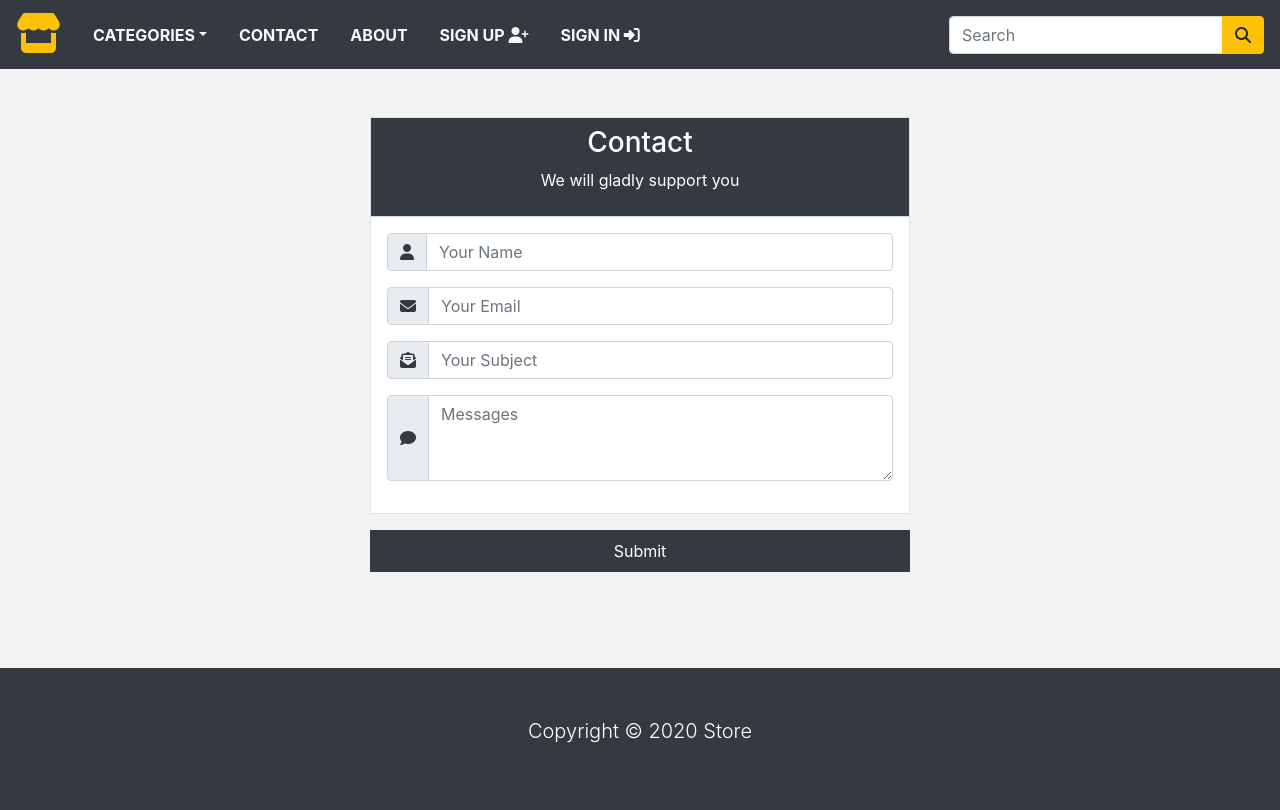
After one commit to shivangmedhekar/eCommerce-Website-Django, a Django app: page /contact/ in a window 1280 px wide. The commit adds this page. Run offline with Django 3.2, Linux system fonts and the light colour scheme; data comes from the database, SQL or seed files in the repository; both versions use the stored data as it was after the commit; some libraries are stand-ins or nearby versions.

Commit message:
Code Added

```diff
--- a/ecommerce_project/ecommerce_project/settings.py
+++ b/ecommerce_project/ecommerce_project/settings.py
@@ -39,6 +39,8 @@ INSTALLED_APPS = [
     'django.contrib.staticfiles',
     'store',
     'stripe',
+    'crispy_forms',
+    'widget_tweaks',
 ]
 
 MIDDLEWARE = [
@@ -129,3 +131,5 @@ MEDIA_ROOT  = os.path.join(BASE_DIR, 'static', 'media')
 
 STRIPE_PUBLISHABLE_KEY = 'pk_test_51HK7RcHxG7ECoAMyiUMJtCv7e8PxB5gFQfa5F7WSFQG3A1GXcSm6EvtFSDagN1PB4QI8HIGXyXFFgxVbvepwyvik00cQ8MYtBQ'
 STRIPE_SECRET_KEY = 'sk_test_51HK7RcHxG7ECoAMyUP32fK9r7LjCBSOc0jjo7m2n7qVK7LywRVh8xlaVvwBrismOUlE9Gto5Z5LSIixWQNqm7wFa00h1QdJjjW'
+
+CRISPY_TEMPLATE_PACK = 'bootstrap4'
--- /dev/null
+++ b/ecommerce_project/store/forms.py
@@ -0,0 +1,28 @@
+from django import forms
+from django.contrib.auth.forms import UserCreationForm
+from django.contrib.auth.models import User
+from crispy_forms.helper import FormHelper
+
+class SignUpForm(UserCreationForm):
+    first_name = forms.CharField(max_length=100, required=True)
+    last_name = forms.CharField(max_length=100, required=True)
+    email = forms.EmailField(max_length=250, help_text='eg. youremail@gmail.com')
+
+    class Meta:
+        model = User
+        fields = ('first_name', 'last_name', 'username', 'password1', 'password2')
+
+
+class ContactForm(forms.Form):
+    subject = forms.CharField(max_length=50, required=True)
+    name = forms.CharField(max_length=20, required=True)
+    from_email = forms.EmailField(max_length=50, required=True)
+    message = forms.CharField(
+        max_length=500,
+        widget=forms.Textarea(),
+        help_text='Write here your message!'
+    )
+    def __init__(self, *args, **kwargs):
+        super(ContactForm, self).__init__(*args, **kwargs)
+        self.helper = FormHelper()
+        self.helper.form_show_labels = False
--- a/ecommerce_project/store/static/css/base.css
+++ b/ecommerce_project/store/static/css/base.css
@@ -20,3 +20,12 @@ body{
     letter-spacing: .2em;
 
 }
+
+.errorlist li {
+    color: red;
+    font-weight: bold;
+}
+
+.custom_div {
+    margin-bottom: 20px !important;
+}
--- /dev/null
+++ b/ecommerce_project/store/templates/contact.html
@@ -0,0 +1,83 @@
+{% extends 'base.html' %}
+{% load static %}
+{% load widget_tweaks %}
+{% block title %}
+CONTACT
+{% endblock %}
+
+{% block content %}
+
+<div class="container">
+  <div class="row justify-content-center mt-5">
+    <div class="col-12 col-md-8 col-lg-6 pb-5">
+      <form method="post">
+          {% csrf_token %}
+          <div class="card border rounded-0">
+            <div class="card-header p-0">
+              <div class="bg-dark text-white text-center py-2">
+                <h3>Contact</h3>
+                <p>We will gladly support you</p>
+              </div>
+            </div>
+            <div class="card-body p-3">
+              <div class="form-group">
+                <div class="input-group mb-3">
+                  <div class="input-group-prepend">
+                    <span class="input-group-text"><i class="fa fa-user text-dark"></i></span>
+                  </div>
+                  {% render_field form.name class+="form-control" placeholder="Your Name"  %}
+                </div>
+              </div>
+
+              <div class="form-group">
+                <div class="input-group mb-3">
+                  <div class="input-group-prepend">
+                    <span class="input-group-text"><i class="fa fa-envelope text-dark"></i></span>
+                  </div>
+                  {% render_field form.from_email class+="form-control" placeholder="Your Email" %}
+                </div>
+              </div>
+
+              <div class="form-group">
+                <div class="input-group mb-3">
+                  <div class="input-group-prepend">
+                    <span class="input-group-text"><i class="fa fa-envelope-open-text text-dark"></i></span>
+                  </div>
+                  {% render_field form.subject class+="form-control" placeholder="Your Subject"  %}
+                </div>
+              </div>
+
+              <div class="form-group">
+                <div class="input-group mb-3">
+                  <div class="input-group-prepend">
+                    <span class="input-group-text"><i class="fa fa-comment text-dark"></i></span>
+                  </div>
+                  {% render_field form.message rows="3" class+="form-control" placeholder="Messages"  %}
+                </div>
+              </div>
+
+            </div>
+          </div>
+
+        <button type="submit" class="btn btn-dark btn-block rounded-0 py-2 mt-3">Submit</button>
+
+      </form>
+    </div>
+  </div>
+</div>
+
+
+
+<!-- <div class="container">
+  <h1>Contact</h1>
+  <form method="post">
+    {% csrf_token %}
+
+
+    <button type="submit" class="btn btn-dark btn-block rounded-0 py-2 mt-3">Submit</button>
+  </form>
+</div> -->
+
+
+
+{% endblock %}
--- a/ecommerce_project/store/templates/navbar.html
+++ b/ecommerce_project/store/templates/navbar.html
@@ -1,43 +1,67 @@
 <nav class="navbar navbar-expand-md navbar-light bg-dark">
-    <a href="{% url 'home' %}" class="navbar-brand"><i class="fas fa-store text-warning fa-2x"></i></a>
-    <button class="navbar-toggler bg-light" data-toggle="collapse" data-target='#nav'><span class="navbar-toggler-icon"></span></button>
-    <div class="collapse navbar-collapse justify-content-between" id='nav'>
 
+  <a href="/" class="navbar-brand"><i class="fas fa-store text-warning fa-2x"></i></a>
+  <button type="button" class="navbar-toggler bg-light" data-toggle="collapse"
+  data-target="#nav" name="button"><span class="navbar-toggler-icon"></span></button>
+  <div class="collapse navbar-collapse justify-content-between" id="nav">
   <ul class="navbar-nav">
-            <li class="nav-item dropdown">
-            <a class="nav-link text-light font-weight-bold text-uppercase px-3 dropdown-toggle" href="" data-toggle="dropdown">Categories</a>
+    <li class="nav-item dropdown"><a class="nav-link text-light text-uppercase font-weight-bold px-3 dropdown-toggle"
+      href="" data-toggle="dropdown">Categories</a>
       <div class="dropdown-menu">
-                    <a class="dropdown-item" href="{% url 'home' %}">{{ category.name }}</a>
+        <a class="dropdown-item" href="{% url 'home' %}">All Products</a>
         {% for category in links %}
-                    <a class="dropdown-item" href="{{ category.get_url }}">{{ category.name }}</a>
-
+        <a class="dropdown-item" href="{{category.get_url}}">{{category.name}}</a>
         {% endfor %}
 
       </div>
     </li>
-            <li class="nav-item"><a class="nav-link text-light text-weight-bold text-uppercase px-3" href="">Contact</a></li>
-            <li class="nav-item"><a class="nav-link text-light text-weight-bold text-uppercase px-3" href="">About</a></li>
+    <li class="nav-item"><a class="nav-link text-light text-uppercase font-weight-bold px-3" href="{% url 'contact' %}">Contact</a></li>
+    <li class="nav-item"><a class="nav-link text-light text-uppercase font-weight-bold px-3" href="">About</a></li>
+    {% if request.user.is_authenticated and request.user.first_name %}
+      <li class="nav-item dropdown">
+        <a class="nav-link text-light text-uppercase font-weight-bold px-3 dropdown-toggle" data-toggle="dropdown">
+          Welcome, {{ request.user.first_name }} <i class="fas fa-user circle"></i>
+        </a>
+        <div class="dropdown-menu">
+          <a class="dropdown-item" href="{% url 'order_history' %}">Order History</a>
+
+        </div>
+      </li>
+      <li class="nav-item">
+        <a class="nav-link text-light text-uppercase font-weight-bold px-3" href="{% url 'signout' %}">
+          Sign Out <i class="fas fa-sign-out-alt"></i>
+        </a>
+      </li>
+    {% else %}
+      <li class="nav-item">
+        <a class="nav-link text-light text-uppercase font-weight-bold px-3" href="{% url 'signup' %}">
+          Sign Up <i class="fas fa-user-plus"></i>
+        </a>
+      </li>
+      <li class="nav-item">
+        <a class="nav-link text-light text-uppercase font-weight-bold px-3" href="{% url 'signin' %}">
+          Sign In <i class="fas fa-sign-in-alt"></i>
+        </a>
+      </li>
+    {% endif %}
 
     {% if item_count > 0 %}
     <li class="nav-item">
-                    <a class="nav-link text-light text-weight-bold text-uppercase px-3" href="{% url 'cart_detail'%}">
-                        <i class="fas fa-shopping-cart"> ({{ item_count }}) </i>
+      <a class="nav-link text-light text-uppercase font-weight-bold px-3" href="">
+        <i class="fas fa-shopping-cart"></i>({{item_count}})
     </a>
+    {% endif %}
   </li>
-
-            {% endif %}
 
   </ul>
 
-        <form action="" class="form-inline ml-3">
+  <form class="form-inline ml-3" action="{% url 'search' %}", method="GET">
     <div class="input-group">
-                <input type="text" class="form-control" placeholder="Search">
-
+      <input type="text" name="title" class="form-control" placeholder="Search">
       <div class="input-group-append">
-                    <button type="button" class="btn btn-warning" name="search"><i class="fas fa-search"></i></button>
+        <button type="submit" class="btn btn-warning"><i class="fas fa-search"></i></button>
       </div>
     </div>
   </form>
-
   </div>
 </nav>
--- a/ecommerce_project/store/urls.py
+++ b/ecommerce_project/store/urls.py
@@ -9,5 +9,13 @@ urlpatterns = [
     path('cart/', views.cart_detail,name='cart_detail'),
     path('cart/remove/<int:product_id>', views.cart_remove,name='cart_remove'),
     path('cart/remove_product/<int:product_id>', views.cart_remove_product,name='cart_remove_product'),
-    path('thankyou/<int:order_id>', views.thanks_page, name='thanks_page')
+    path('thankyou/<int:order_id>', views.thanks_page, name='thanks_page'),
+    path('account/create/', views.signupView, name='signup'),
+    path('account/signin/', views.signinView, name='signin'),
+    path('account/signout/', views.signoutView, name='signout'),
+    path('order_history/', views.orderHistory, name='order_history'),
+    path('order/<int:order_id>', views.viewOrder, name='order_detail'),
+    path('search/', views.search, name='search'),
+    path('contact/', views.contact, name='contact')
+
 ]
--- a/ecommerce_project/store/views.py
+++ b/ecommerce_project/store/views.py
@@ -1,8 +1,14 @@
 from django.shortcuts import render,get_object_or_404,redirect
-from .models import Category,Product,Cart,CartItem,Order,OrderItem
+from .models import Category,Product,Cart,CartItem,Order,OrderItem, Review
 from django.core.exceptions import ObjectDoesNotExist
 import stripe
 from django.conf import settings
+from django.contrib.auth.models import Group, User
+from .forms import SignUpForm, ContactForm
+
+from django.contrib.auth.forms import AuthenticationForm
+from django.contrib.auth import login, authenticate, logout
+from django.contrib.auth.decorators import login_required
 # Create your views here.
 
 def home(request, category_slug=None):
@@ -20,11 +26,18 @@ def home(request, category_slug=None):
 def product_page(request, category_slug, product_slug):
 
     try:
-        product = Product.objects.get(category__slug = category_slug, slug = product_slug)
-
+        product = Product.objects.get(category__slug=category_slug, slug=product_slug)
     except Exception as e:
         raise e
-    return render(request, 'product.html', {'product': product})
+
+    if request.method == 'POST' and request.user.is_authenticated and request.POST['content'].strip() != '':
+        Review.objects.create(product=product,
+                              user=request.user,
+                              content=request.POST['content'])
+
+    reviews = Review.objects.filter(product=product)
+
+    return render(request, 'product.html', {'product': product, 'reviews': reviews})
 
 
 
@@ -171,3 +184,81 @@ def thanks_page(request, order_id):
         customer_order = get_object_or_404(Order, id= order_id)
 
     return render(request, 'thankyou.html', {'customer_order': customer_order})
+
+def signupView(request):
+    if request.method == 'POST':
+        form = SignUpForm(request.POST)
+        if form.is_valid():
+            form.save()
+            username = form.cleaned_data.get('username')
+            signup_user = User.objects.get(username=username)
+            customer_group = Group.objects.get(name='Customer')
+            customer_group.user_set.add(signup_user)
+
+    else:
+        form = SignUpForm()
+    return render(request, 'signup.html', {'form': form})
+
+def signinView(request):
+    if request.method == "POST":
+        form = AuthenticationForm(data = request.POST)
+        if form.is_valid():
+            username = request.POST['username']
+            password = request.POST['password']
+            user = authenticate(username=username,password=password)
+
+            if user is not None:
+                login(request,user)
+                return redirect('home')
+
+            else:
+                return redirect('signup')
+
+    else:
+        form = AuthenticationForm()
+
+    return render(request, 'signin.html', { 'form': form })
+
+def signoutView(request):
+    logout(request)
+    return redirect('signin')
+
+@login_required(redirect_field_name='next', login_url='signin')
+def orderHistory(request):
+    if request.user.is_authenticated:
+        email = str(request.user.email)
+        order_details = Order.objects.filter(emailAddress=email)
+        print(email)
+        print(order_details)
+    return render(request, 'orders_list.html', {'order_details': order_details})
+
+
+@login_required(redirect_field_name='next', login_url='signin')
+def viewOrder(request, order_id):
+    if request.user.is_authenticated:
+        email = str(request.user.email)
+        order = Order.objects.get(id=order_id, emailAddress=email)
+        order_items = OrderItem.objects.filter(order=order)
+    return render(request, 'order_detail.html', {'order': order, 'order_items': order_items})
+
+def search(request):
+    products = Product.objects.filter(name__contains=request.GET['title'])
+    return render(request, 'home.html', {'products': products})
+
+
+def contact(request):
+    if request.method == 'POST':
+        form = ContactForm(request.POST)
+        if form.is_valid():
+            subject = form.cleaned_data.get('subject')
+            from_email = form.cleaned_data.get('from_email')
+            message = form.cleaned_data.get('message')
+            name = form.cleaned_data.get('name')
+
+            return render(request, 'contact_success.html')
+
+
+    else:
+        form = ContactForm()
+
+    return render(request, 'contact.html', {'form': form})
```
Also changed, not shown: ecommerce_project/store/admin.py (+7 -1 lines), ecommerce_project/store/models.py (+9 -0 lines), ecommerce_project/store/templates/contact_success.html (added, +20 -0 lines), ecommerce_project/store/templates/order_detail.html (added, +76 -0 lines), ecommerce_project/store/templates/orders_list.html (added, +45 -0 lines), ecommerce_project/store/templates/product.html (+27 -0 lines), ecommerce_project/store/templates/signin.html (added, +46 -0 lines), ecommerce_project/store/templates/signup.html (added, +57 -0 lines), ecommerce_project/db.sqlite3, ecommerce_project/store/migrations/0004_review.py (added), 2 other files. Lines whose indentation alone changed are shown as unchanged.
